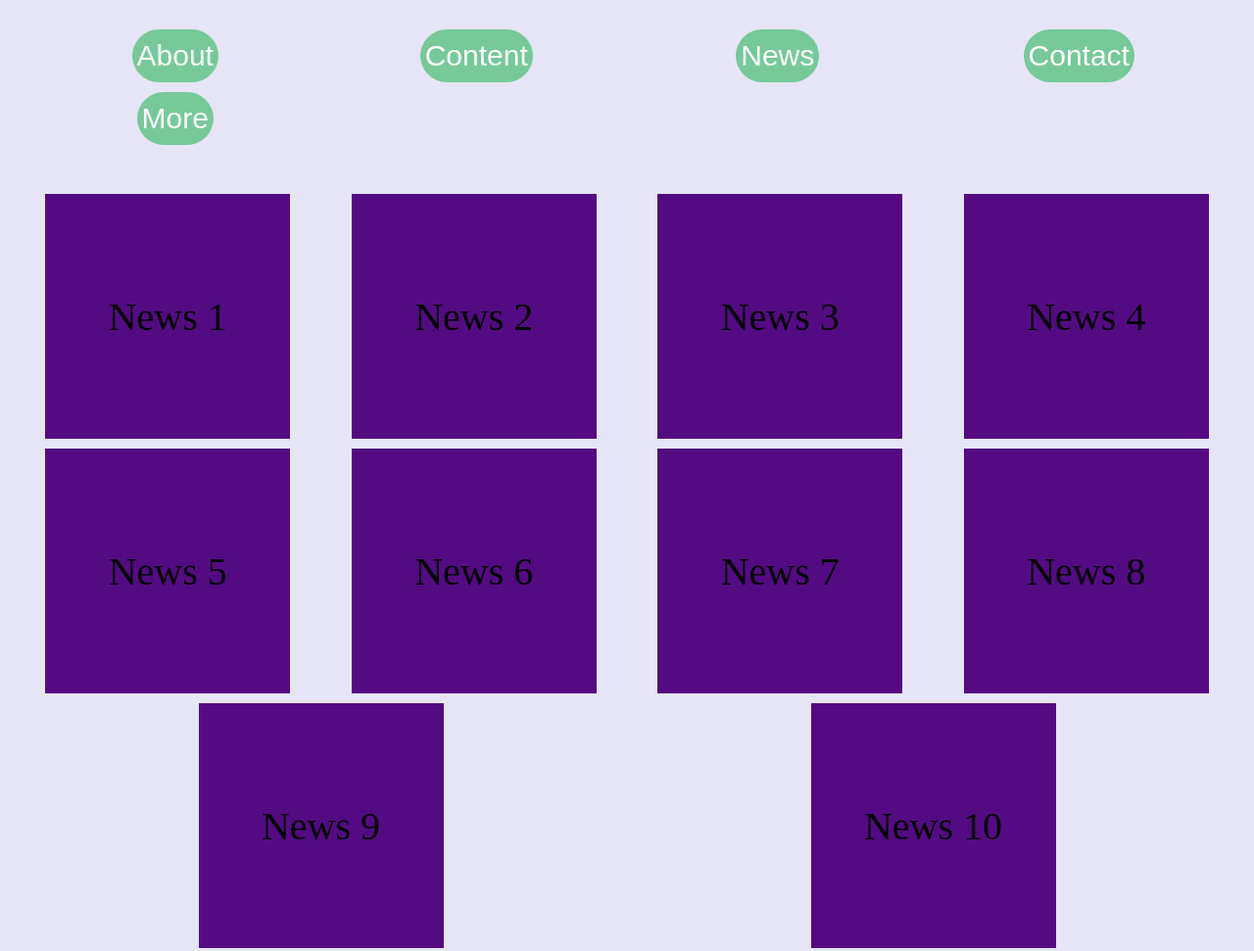
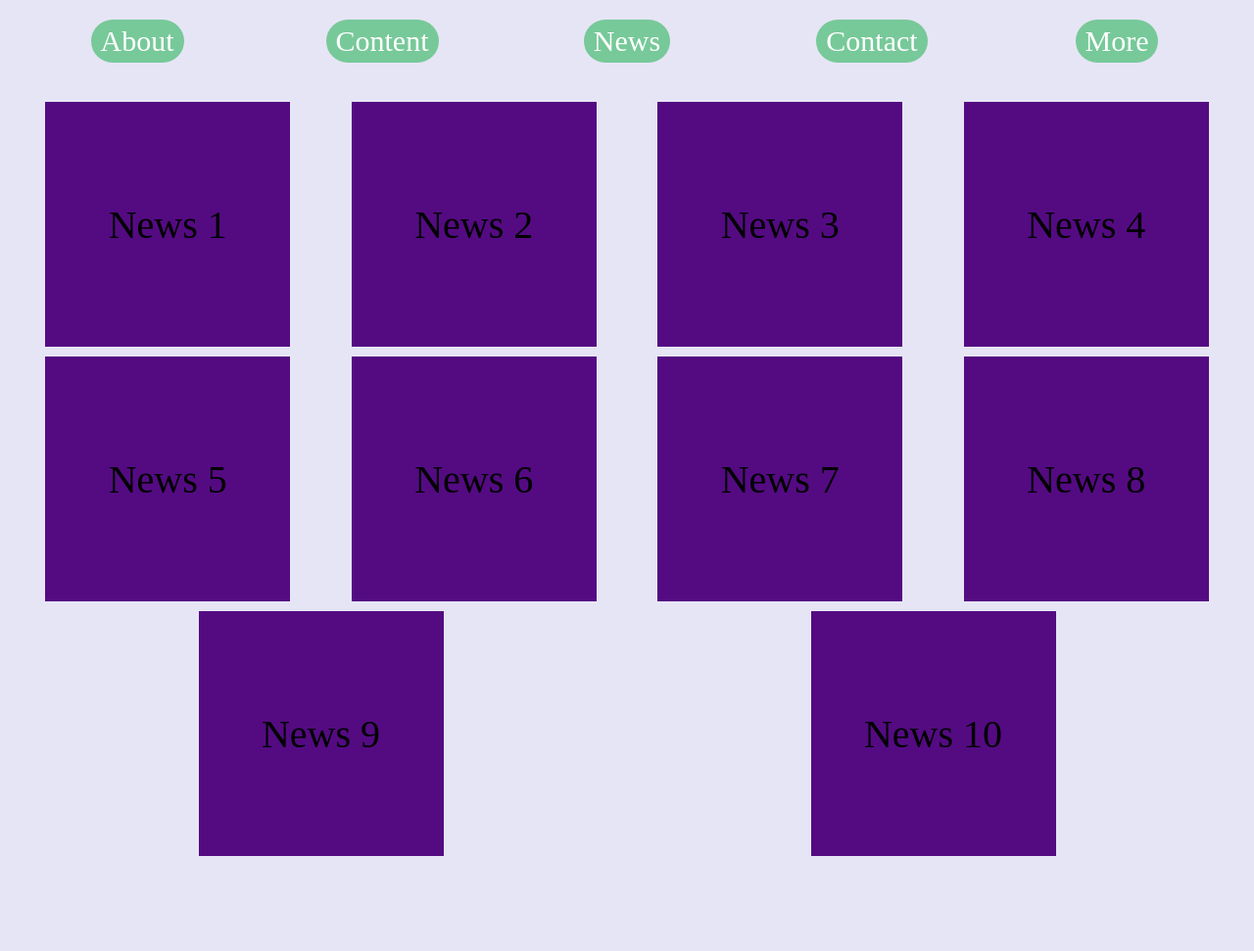
Before and after one commit to danila13/git_darkhipov, a plain HTML site: page hw8/index.html in a window 1280 px wide. Shown: the top 971 px of the page at 98% size. Drawn offline with Linux system fonts and the light colour scheme.

Commit message:
HW 8 rebuild and correct some mistakes. Fix moving main

```diff
--- a/hw8/index.css
+++ b/hw8/index.css
@@ -5,10 +5,10 @@
 }
 
 .container {
+  width: 100%;
   height: 100vh;
-  width: 100%;
+  margin: 0 auto;
   background-color: rgb(230, 229, 245);
-  margin: 0 auto;
 }
 
 .grid_container {
@@ -17,57 +17,56 @@
   grid-template-areas: "header"
                        "main"
                        "footer";
-  grid-template-rows: auto 1fr 1fr;
+  grid-template-rows: auto 1fr auto;
 }
 
 .header {
+  width: 100%;
   display: grid;
   grid-area: header;
+  background-color: rgb(230, 229, 245);
+  justify-items: center;
   align-items: center;
-  justify-items: center;
-  background-color: rgb(230, 229, 245);
   padding: 20px;
 }
 
-.header_container {
+.nav_bar {
+  width: 100%;
+  display: grid;
+  justify-items: center;
+  align-items: center;
+}
+
+.nav_list {
   width: 100%;
   height: 100%;
-  min-height: 100px;
   display: grid;
-  justify-items: center;
-  padding: 10px;
-}
-
-.header_nav {
-  width: 100%;
-  min-width: 300px;
-  display: grid;
-  background-color: transparent;
   grid-template-columns: repeat(auto-fit, minmax(240px, 1fr));
+  grid-gap: 10px;
   justify-content: space-around;
   justify-items: center;
   align-items: center;
-  grid-gap: 10px;
   list-style: none;
 }
 
-.btn {
+.nav_bar ul li a {
+  display: inline-block;
+}
+
+.nav_item {
+  padding: 5px 10px;
   background-color: rgb(119, 201, 153);
-  border: none;
+  border-radius: 22px;
+  text-decoration: none;
   color: rgb(255, 255, 255);
   font-size: 30px;
-  border-radius: 42px;
-  padding: 10px 5px;
-  transition: all 1000ms ease-out;
-  text-decoration: none;
+  transition: all 3000ms, background-color 500ms ease-in, color 2000ms ease-in;
 }
 
-.btn:hover {
+.nav_item:hover {
   background-color: rgb(218, 165, 32);
   color: rgb(0, 0, 0);
-  font-size: 34px;
-  transform: scale(1.1);
-  transition: all 1000ms ease-in;
+  transform: scale(1.2);
 }
 
 .main {
@@ -87,7 +86,9 @@
   margin: 0 auto;
   padding: 20px;
 }
-
+.main_container ul li a {
+  display: inline-block;
+}
 .main_item {
   display: flex;
   justify-items: center;
@@ -98,7 +99,6 @@
   font-size: 40px;
   text-align: center;
   align-items: center;
-  transform: rotate(0deg) scale(1);
   transition: 1800ms ease-in;
 }
 
@@ -107,7 +107,6 @@
   background-color: rgb(165, 57, 140);
   color: rgb(14, 196, 138);
   transform: rotate(180deg) scale(1.05);
-  transition: 1800ms ease-out;
   -webkit-animation: blinkStart 100ms infinite ease-out;
   animation: blinkEnd 300ms infinite ease-in;
 }
@@ -138,7 +137,7 @@
   height: 50px;
   background: red;
   border-radius: 50%;
-  animation: move 5s infinite alternate ease-in-out;
+  animation: move 5000ms infinite alternate ease-in-out;
   position: absolute;
 }
 .ball:hover {
--- a/hw8/index.html
+++ b/hw8/index.html
@@ -13,13 +13,25 @@
   <div class="container">
     <div class="grid_container">
       <header class="header">
-        <nav class="header_container">
-          <ul class="header_nav">
-            <li><button class="btn">About</button></li>
+        <nav class="nav_bar">
+          <ul class="nav_list">
+            <li><a href="http://google.com" target="_blank" class="nav_item">About</a></li>
+
+            <li><a href="http://vk.com" target="_blank" class="nav_item">Content</a></li>
+
+            <li><a href="http://youtube.com" target="_blank" class="nav_item">News</a></li>
+
+            <li><a href="http://Twitter.com" target="_blank" class="nav_item">Contact</a></li>
+
+            <li><a href="https://music.yandex.ru/home" target="_blank" class="nav_item">More</a></li>
+
+
+
+            <!-- <li><button class="btn">About</button></li>
             <li><button class="btn">Content</button></li>
             <li><button class="btn">News</button></li>
             <li><button class="btn">Contact</button></li>
-            <li><button class="btn">More</button></li>
+            <li><button class="btn">More</button></li> -->
           </ul>
         </nav>
 
```
